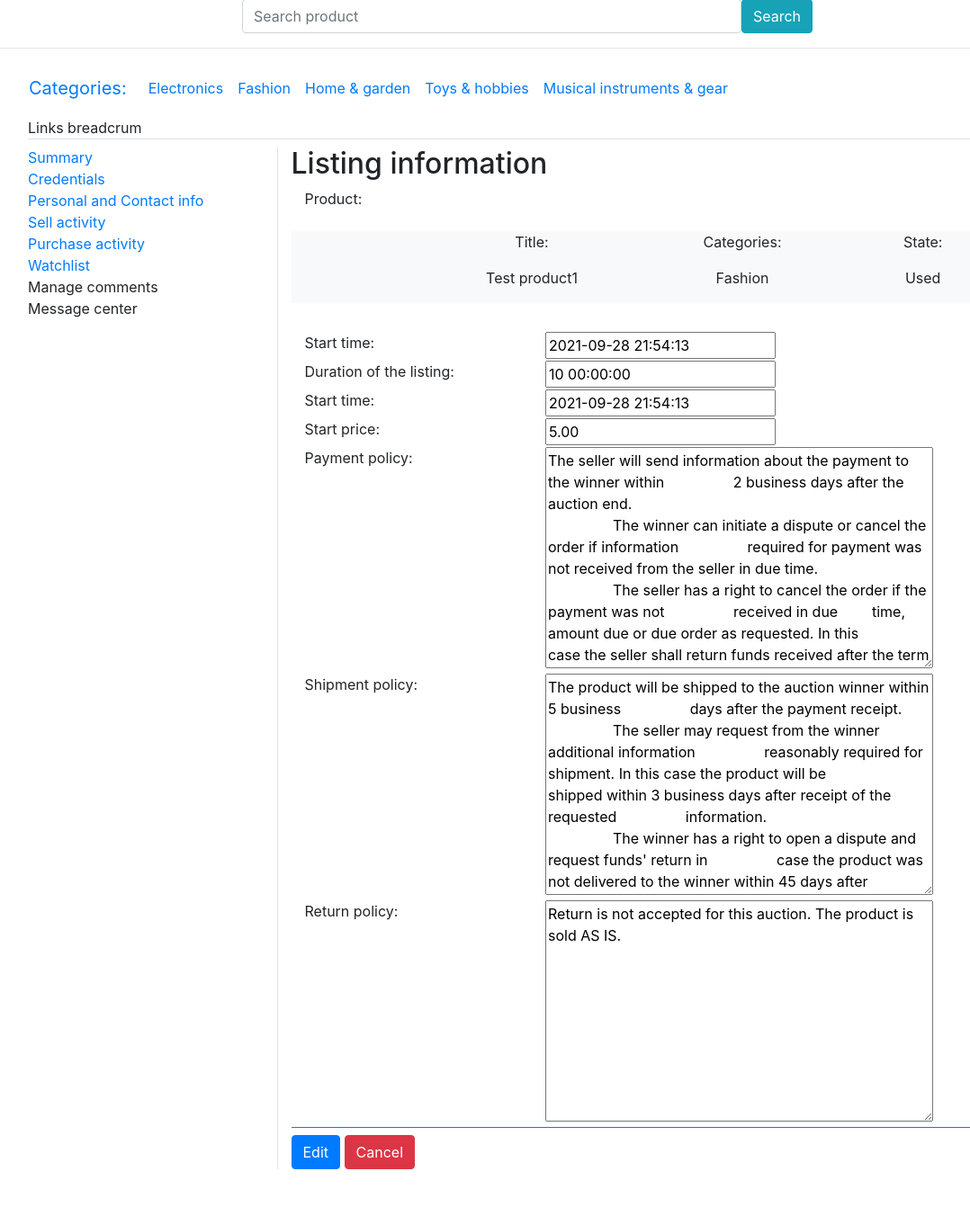
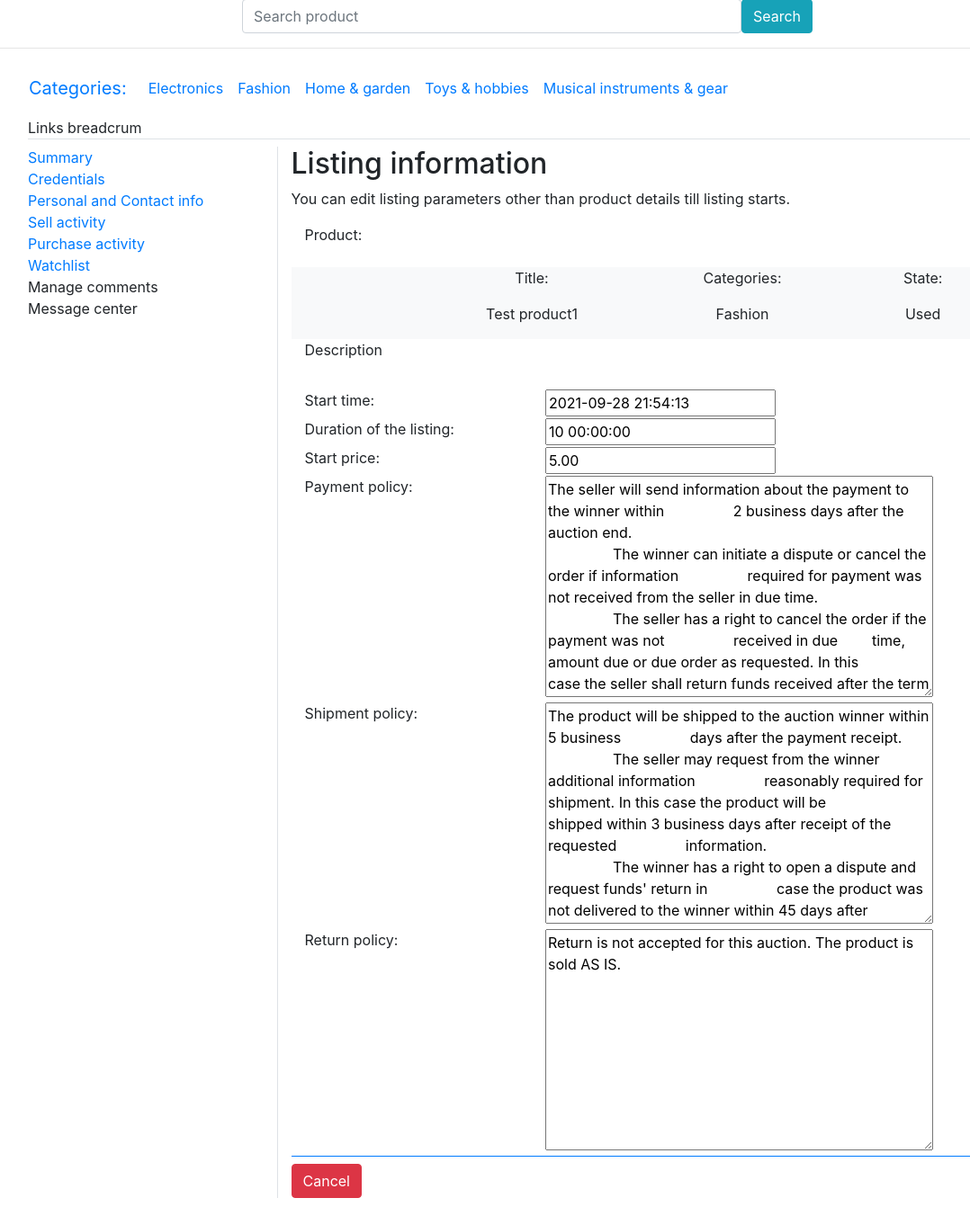
Before and after one commit to muhoed/cs50_web_python, a Django app: page /account/1/listing/4/ in a window 1280 px wide. Shown: the part 117-1459 px from the top of the page at 90% size, without its empty margins (54-1132 px from the left). Before the commit the page ends 1417 px from the top, so only its background shows below. Run offline with Django 3.2, Linux system fonts and the light colour scheme; a user stored in the database is signed in; data comes from the database, SQL or seed files in the repository; both versions use the stored data as it was after the commit; some libraries are stand-ins or nearby versions.

Commit message:
UpdateListingView finished

```diff
--- a/commerce/auctions/models.py
+++ b/commerce/auctions/models.py
@@ -422,7 +422,7 @@ class Listing(models.Model):
         try:
             mbid = self.bids.order_by('-value')[0:1].get()
         except Bid.DoesNotExist:
-            return Decimal('0.00')
+            return self.start_price
         return mbid.value
 
     @property
--- a/commerce/auctions/static/auctions/scripts.js
+++ b/commerce/auctions/static/auctions/scripts.js
@@ -379,8 +379,8 @@ var modifyListingPage = {
 
 	init: function(settings) {
 		modifyListingPage.config = {
-			allInput: $("label, input, select, textarea"),
-			editableInput: $("input"),
+			allInput: $("label, input, select, textarea").not("input[placeholder='Search product']"),
+			editableInput: $("input, textarea"),
 			editButton: $(".edit")
 		};
 		$.extend(modifyListingPage.config, settings);
@@ -392,13 +392,13 @@ var modifyListingPage = {
 			.one("click", function(event){
 					modifyListingPage.allowModify(event);
 				});
-		modifyListingPageconfig.allInput.attr("readonly", true);
+		modifyListingPage.config.allInput.attr("readonly", true);
 	},
 
 	allowModify: function(trigger) {
 	    trigger.preventDefault();
 		modifyListingPage.config.editableInput.attr("readonly", false);
-		$(trigger).val("Save");
+		modifyListingPage.config.editButton.prop("value", "Save");
 	}
 };
 
--- a/commerce/auctions/templates/auctions/account/update_listing.html
+++ b/commerce/auctions/templates/auctions/account/update_listing.html
@@ -3,6 +3,7 @@
 {% block content %}
 <div class="container">
     <h2>Listing information</h2>
+    <p>You can edit listing parameters other than product details till listing starts.</p>
 	<form action="{% url 'auctions:update_listing' user.pk object.pk %}" method="POST">
 		{% csrf_token %}
 							<div class="update-listing-form mb-2 container border border-primary border-top-0 border-right-0 border-left-0">
@@ -30,6 +31,10 @@
 										</p>{{ object.get_state_display }}</p>
 									</div>
 								</div>
+								<div class="row">
+									<div class="col-md-3">Description</div>
+									<div class="col-md-6">{{ object.product.description }}</div>
+								</div>
 								<div class="row" style="visibility: hidden;">
 									<div class="col-md-4">{{ form.state.label_tag }}</div>
 									<div class="col-md-5">{{ form.state }}</div>
@@ -43,11 +48,6 @@
 								<div class="row">
 									<div class="col-md-4">{{ form.duration.label_tag }}</div>
 									<div class="col-md-5">{{ form.duration }}</div>
-								</div>
-								<div class="row"><div class="col-md-9">{{ form.start_time.errors }}</div></div>
-								<div class="row">
-									<div class="col-md-4">{{ form.start_time.label_tag }}</div>
-									<div class="col-md-5">{{ form.start_time }}</div>
 								</div>
 								<div class="row"><div class="col-md-9">{{ form.start_price.errors }}</div></div>
 								<div class="row">
@@ -70,8 +70,10 @@
 									<div class="col-md-5">{{ form.return_policy }}</div>
 								</div>
 							</div>
+		{% if object.status == "not started yet"  %}
 			<input type="submit" class="btn btn-primary edit" value="Edit">
-		<button class="btn btn-danger cancel">Cancel</button>
+		{% endif %}
+		<button class="btn btn-danger cancel" id="{{ object.pk }}">Cancel</button>
 	</form>
 </div>
 {% endblock %}
--- a/commerce/auctions/templates/auctions/index.html
+++ b/commerce/auctions/templates/auctions/index.html
@@ -63,7 +63,7 @@
 							{% endfor %}
 						</div>
 						<div class="col-md-1 text-center align-self-center">
-						    {{ listing.max_bid }}
+						    {{ listing.max_bid }}€
 						    </div>
 						<div class="col-md-2 text-center align-self-center">
 						    {{ listing.end_time|timeuntil }}
@@ -105,7 +105,7 @@
 						    {{ listing.bids.count }}
 						</div>
 						<div class="col-md-2 text-center align-self-center">
-						    {{ listing.max_bid }}
+							{{ listing.max_bid }}€
 						</div>
 						<div class="col-md-2 text-center align-self-center">
 						    {{ listing.end_time|timeuntil }}
--- a/commerce/auctions/views.py
+++ b/commerce/auctions/views.py
@@ -455,7 +455,13 @@ class SellActivitiesView(LoginRequiredMixin, CorrectUserTestMixin, ListView):
                 "The URL path must contain 'pk' parameter."
             )
         self.user = User.objects.get(pk=kwargs['pk'])
-        self.queryset = Listing.objects.filter(product__seller=self.user)
+        self.queryset = Listing.objects.filter(
+                                            product__seller=self.user
+                                        ).annotate(
+                                            endtime=ExpressionWrapper(
+                                                    F("start_time") + F("duration"),
+                                                    output_field=DateTimeField()
+                                        )).order_by("endtime")
 
         return super().dispatch(*args, **kwargs)
 
@@ -529,7 +535,16 @@ class ActiveListingsView(ListView):
     """
     Displays all active listings.
     """
-    queryset = Listing.objects.annotate(endtime=ExpressionWrapper(F("start_time")+F("duration"), output_field=DateTimeField())).filter(start_time__lt=timezone.now(), endtime__gt=timezone.now(), cancelled_on__isnull=True).order_by('-start_time')
+    queryset = Listing.objects.annotate(
+                                    endtime=ExpressionWrapper(
+                                                        F("start_time")+F("duration"),
+                                                        output_field=DateTimeField()
+                                                    )
+                                ).filter(
+                                    start_time__lt=timezone.now(),
+                                    endtime__gt=timezone.now(),
+                                    cancelled_on__isnull=True
+                                ).order_by('endtime')
     template_name = 'auctions/index.html'
     paginate_by = 10
 
@@ -644,6 +659,14 @@ class UpdateListingView(LoginRequiredMixin, CorrectUserTestMixin, UpdateView):
         self.user = User.objects.get(pk=kwargs['user_pk'])
         return super().dispatch(*args, **kwargs)
 
+    def get_success_url(self):
+        messages.success(self.request, "Listing was successfully modified.")
+        return reverse('auctions:update_listing', kwargs={
+                                                    'user_pk':self.user.pk,
+                                                    'pk':self.object.pk
+                                                }
+                                            )
+
 
 class ProductView(LoginRequiredMixin, CorrectUserTestMixin, CreateView):
     """
```
Also changed, not shown: commerce/db.sqlite3. Lines whose indentation alone changed are shown as unchanged.
